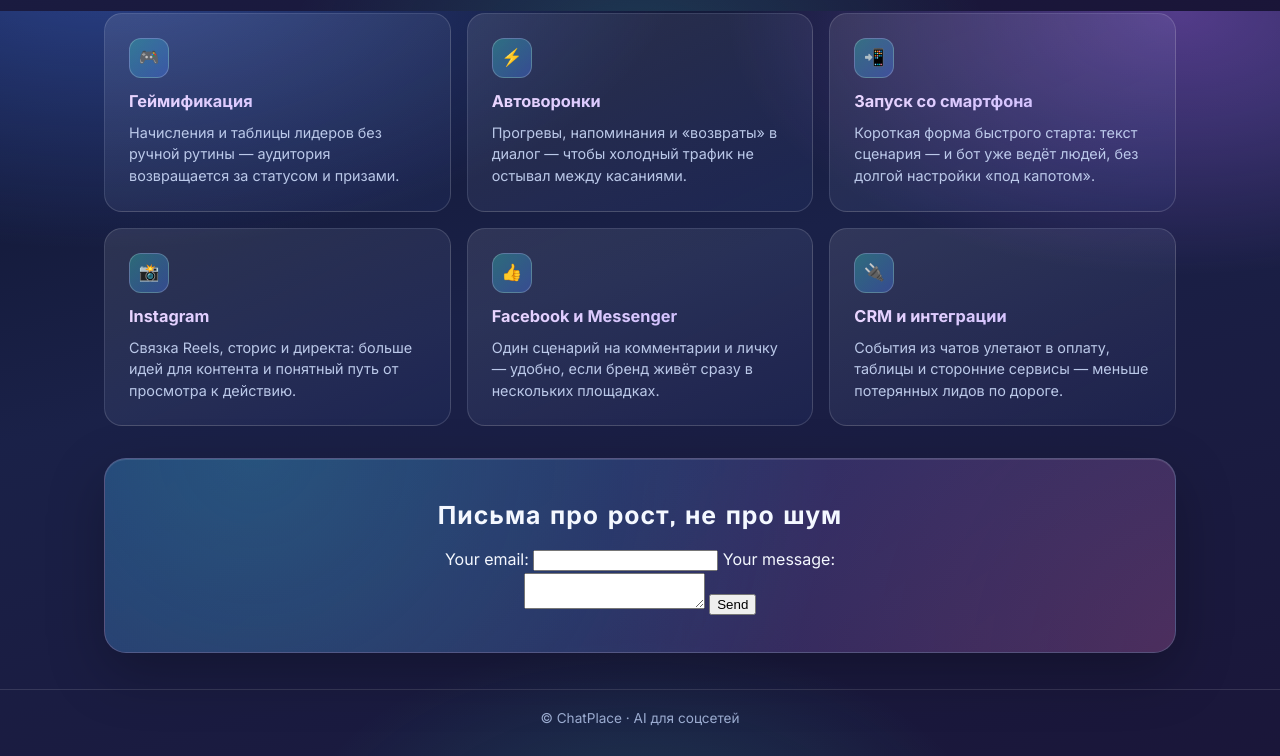
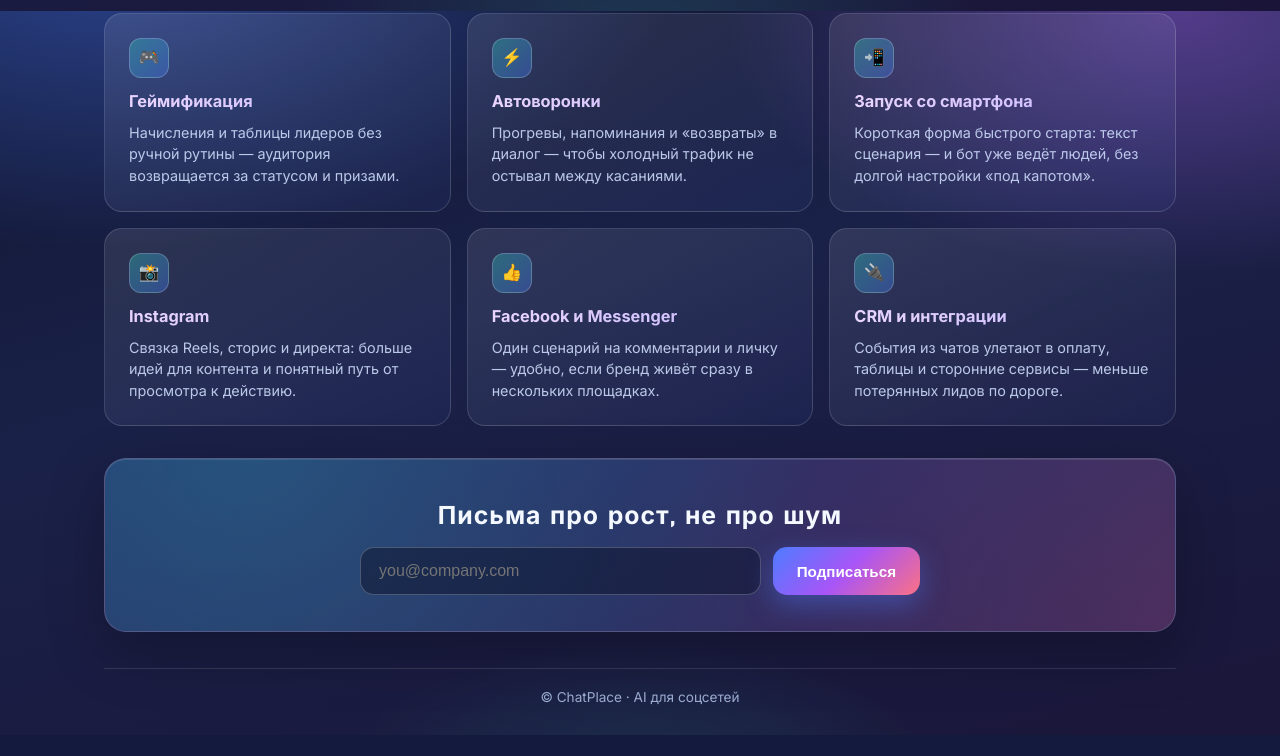
Before and after one commit to vs555nt/ChatPlace.io, a plain HTML site: page index.html in a window 1280 px wide. Shown: the part 2389-3145 px from the top of the page. After the commit the page ends 3124 px from the top, so only its background shows below. Drawn offline with Linux system fonts and the light colour scheme.

Commit message:
Update index.html

```diff
--- a/index.html
+++ b/index.html
@@ -1072,28 +1072,17 @@
     </section>
 
 
+
     <section class="newsletter" id="subscribe" aria-labelledby="nl-heading">
         <div class="newsletter-inner">
             <h2 id="nl-heading" data-key="nl_title">Письма про рост, не про шум</h2>
-                       <form
-  action="https://formspree.io/f/mdaydpde"
-  method="POST"
->
-  <label>
-    Your email:
-    <input type="email" name="email">
-  </label>
-  <label>
-    Your message:
-    <textarea name="message"></textarea>
-  </label>
-  <!-- your other form fields go here -->
-  <button type="submit">Send</button>
-</form>
+                        <form class="newsletter-form" id="newsletter-form" action="#" method="post" novalidate>
+                <input type="email" name="email" data-key="nl_placeholder" placeholder="you@company.com" autocomplete="email" required>
+                <button type="submit" data-key="nl_btn">Подписаться</button>
+            </form>
             <div class="newsletter-thanks" id="nl-thanks" data-key="nl_thanks" role="status" aria-live="polite"></div>
         </div>
     </section>
-</div>
 
 <footer>
     <div class="container">
```
